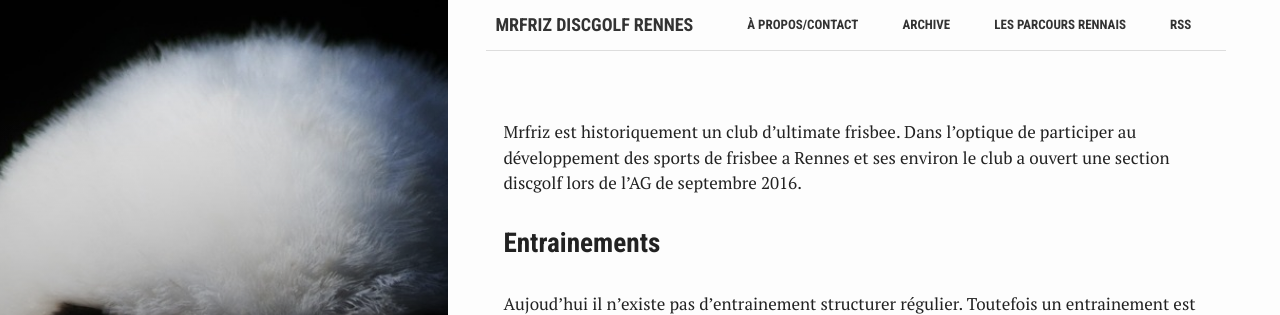
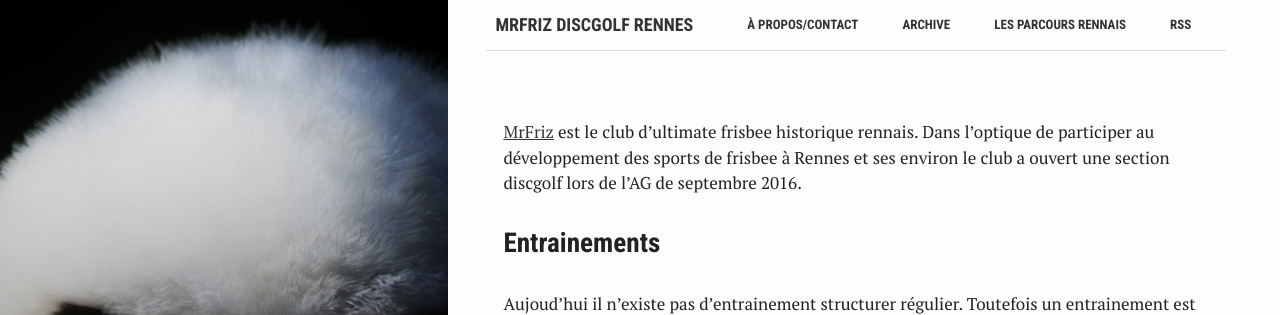
Before and after one commit to MrFriz/discgolf, a Jekyll site: the page built from about.md, in a window 1280 px wide. Shown: the top 315 px of the page. Built offline with Jekyll 4.4.1, drawn with Linux system fonts in a browser that asks for light colours.

Commit message:
Update about.md

```diff
--- a/about.md
+++ b/about.md
@@ -7,7 +7,7 @@ permalink: /about/
 summary: "Quelques infos suplementaire sur mrfriz et comment nous contacter"
 active: about
 ---
-Mrfriz est historiquement un club d'ultimate frisbee. Dans l'optique de participer au développement des sports de frisbee a Rennes et ses environ le club a ouvert une section discgolf lors de l'AG de septembre 2016.
+[MrFriz](www.mrfriz.fr) est le club d'ultimate frisbee historique rennais. Dans l'optique de participer au développement des sports de frisbee à Rennes et ses environ le club a ouvert une section discgolf lors de l'AG de septembre 2016.
 
 ### Entrainements
 Aujoud'hui il n'existe pas d'entrainement structurer régulier.
```
